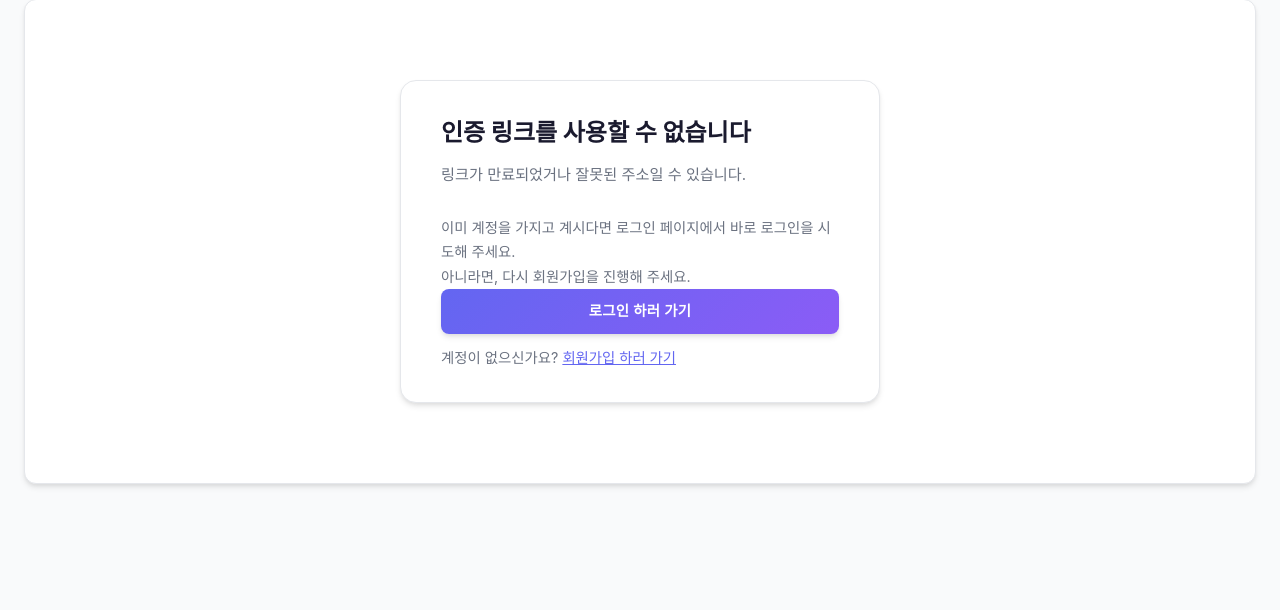
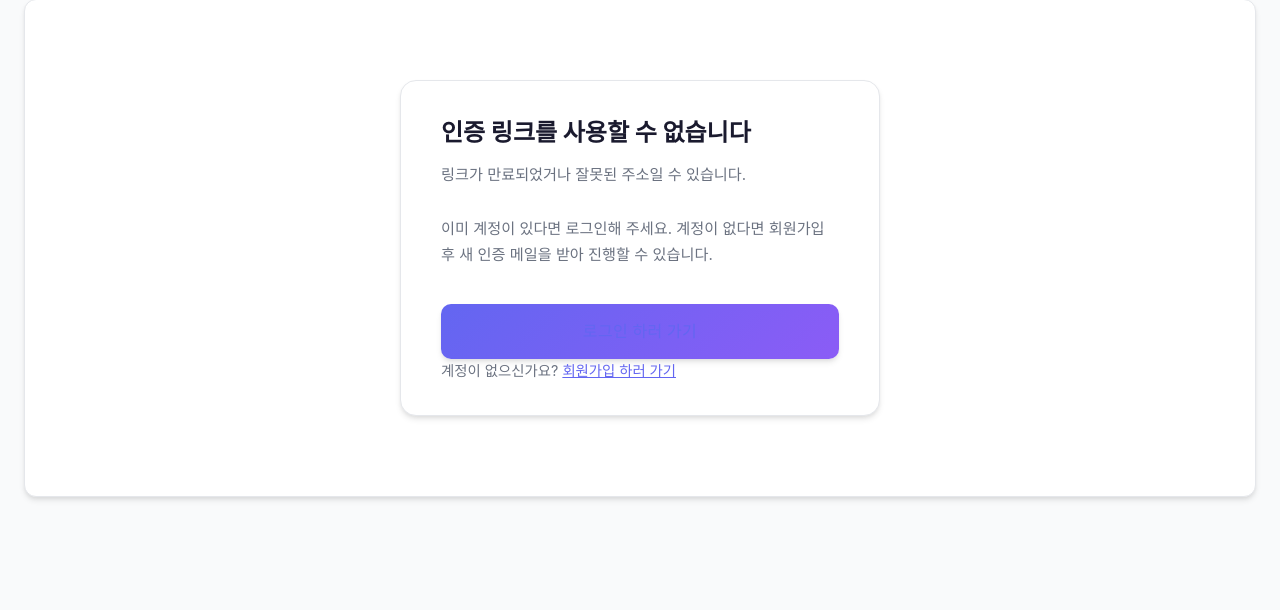
Before and after one commit to haroogram/anonymous_project, a Django app: page /auth/activate/1/1/ in a window 1280 px wide. Shown: the part 171-781 px from the top of the page. Run offline with Django 5.2, Linux system fonts and the light colour scheme; data that the repository does not hold is empty; parts of the project's set-up code (start-up, migrations or seed data) failed here and were passed over.

Commit message:
etc: 이메일 인증 만료 UI 수정

```diff
--- a/templates/auth/activation_invalid.html
+++ b/templates/auth/activation_invalid.html
@@ -10,20 +10,18 @@
             링크가 만료되었거나 잘못된 주소일 수 있습니다.
         </p>
 
-        <p class="auth-extra">
-            이미 계정을 가지고 계시다면 로그인 페이지에서 바로 로그인을 시도해 주세요.<br>
-            아니라면, 다시 회원가입을 진행해 주세요.
+        <p class="auth-subtitle">
+            이미 계정이 있다면 로그인해 주세요.
+            계정이 없다면 회원가입 후 새 인증 메일을 받아 진행할 수 있습니다.
         </p>
 
-        <div class="auth-actions">
-            <a href="{% url 'auth_login' %}" class="btn btn-primary auth-submit" style="display:inline-block;text-align:center;margin-bottom:0.75rem;">
-                로그인 하러 가기
-            </a>
-            <p class="auth-switch">
-                계정이 없으신가요?
-                <a href="{% url 'auth_signup' %}">회원가입 하러 가기</a>
-            </p>
-        </div>
+        <p class="auth-switch">
+            <a href="{% url 'auth_login' %}" class="btn btn-primary auth-submit">로그인 하러 가기</a>
+        </p>
+        <p class="auth-switch">
+            계정이 없으신가요?
+            <a href="{% url 'auth_signup' %}">회원가입 하러 가기</a>
+        </p>
     </div>
 </div>
 {% endblock %}
```
